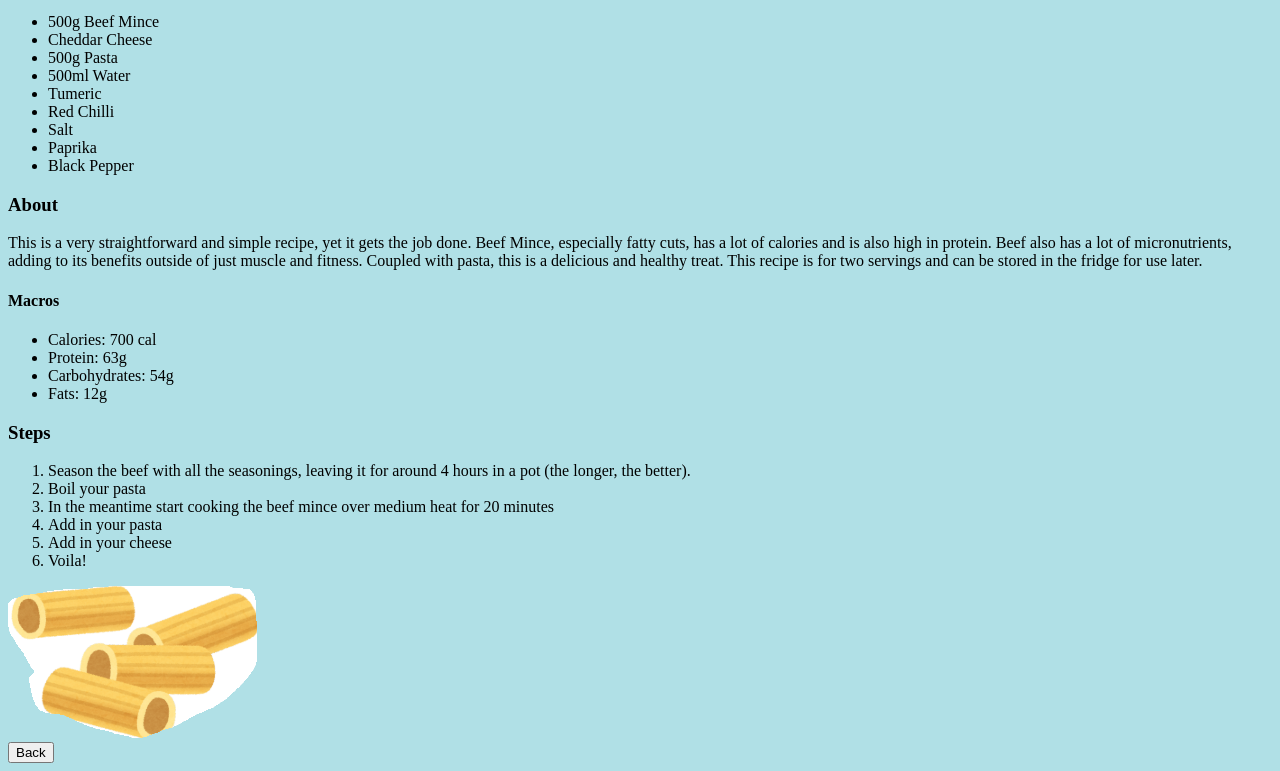
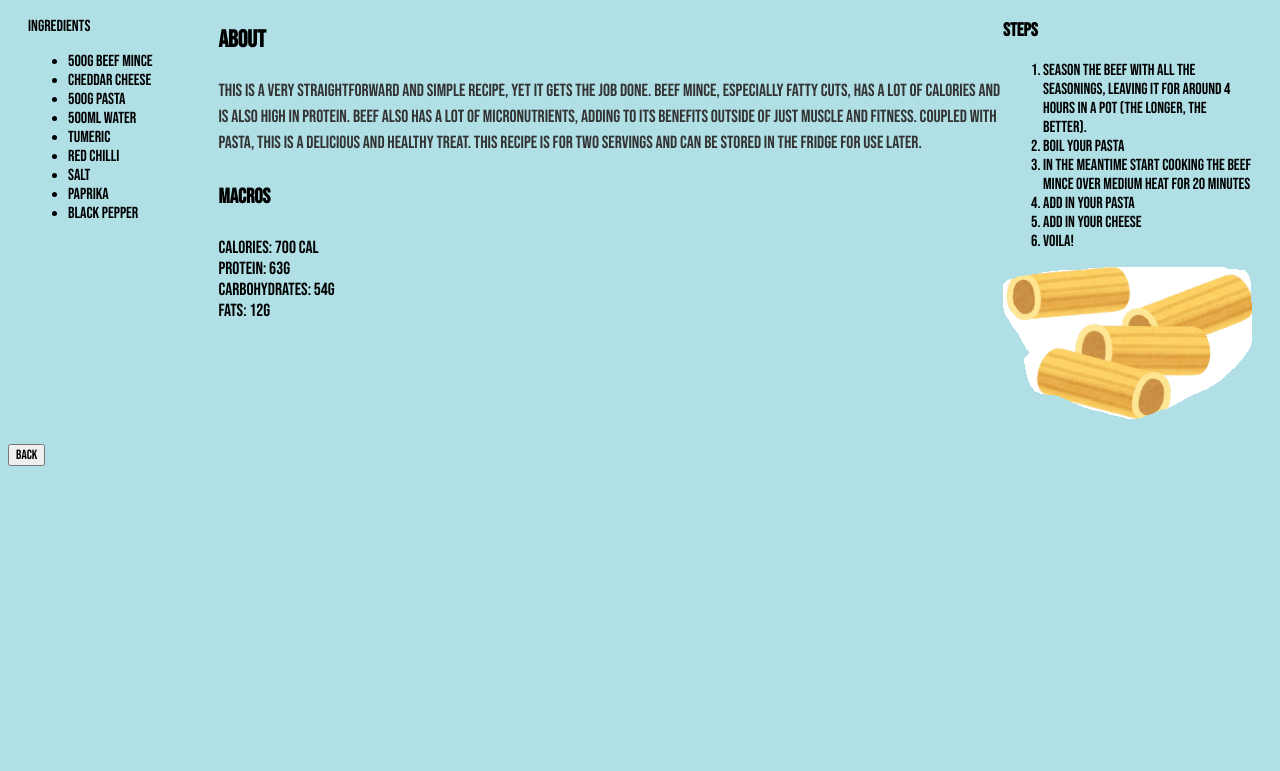
Before and after one commit to abdullahismail1010/Abdullah-sBulkingRecipes, a plain HTML site: page Pages/Recipies/HCBMP.html in a window 1280 px wide. Shown: the part 101-872 px from the top of the page. After the commit the page ends 800 px from the top, so only its background shows below. Drawn offline with Linux system fonts and the light colour scheme; files that its build step writes are made by us from their sources; the site is published under a folder, as on GitHub Pages, so addresses that start at the root find nothing; files whose address does not match are found by name.

Commit message:
Update HCBMP.html

```diff
--- a/Pages/Recipies/HCBMP.html
+++ b/Pages/Recipies/HCBMP.html
@@ -5,7 +5,7 @@
     <meta name="viewport" content="width=device-width, initial-scale=1.0">
     <meta http-equiv="X-UA-Compatible" content="ie=edge">
     <title>High Calorie Beef Mince Pasta</title>
-    <link rel="stylesheet" href="/cssfile.css">
+    <link rel="stylesheet" href="../cssfile.css">
     <script src="jsfile.js"></script>
     <link href="https://fonts.googleapis.com/css2?family=Bebas+Neue&display=swap" rel="stylesheet">
 </head>
```
